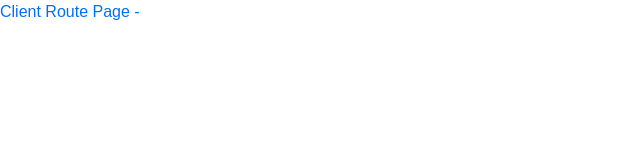
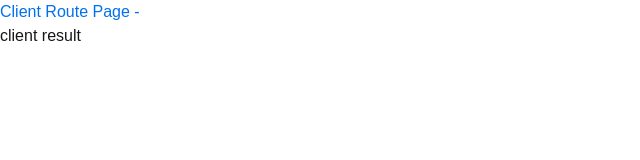
Before and after one commit to Shinia-Gupta/NextJS_RenderingDemo, a Next.js app: page /client-route in a window 1280 px wide. Shown: the top 160 px of the page, without its empty margins (0-640 px from the left). Built offline with nearby package versions, Linux system fonts and the light colour scheme.

Commit message:
client component pattern - client only code

```diff
--- a/package.json
+++ b/package.json
@@ -10,6 +10,7 @@
   },
   "dependencies": {
     "@types/react-slick": "^0.23.13",
+    "client-only": "^0.0.1",
     "next": "16.0.0",
     "react": "19.2.0",
     "react-dom": "19.2.0",
--- a/src/app/client-route/page.tsx
+++ b/src/app/client-route/page.tsx
@@ -1,12 +1,19 @@
 'use client'
 
 import { useTheme } from "@/src/components/Theme-Provider";
+import { clientSideFunction } from "@/src/utils/client-utils";
 
 // import { serverSideFunction } from "@/src/utils/server-utils";
 export default function ClientRoutePage() {
 const theme=useTheme()
 // const result=serverSideFunction()
+const result=clientSideFunction()
     // return <div>Client Route Page - {result}</div>;
-    return <div style={{color:theme.colors.primary}}>Client Route Page - </div>;
+    return (
+    <>
+    <div style={{color:theme.colors.primary}}>Client Route Page - </div>
+    <p>{result}</p>
+</>
+    )
 
 }
--- a/src/app/server-route/page.tsx
+++ b/src/app/server-route/page.tsx
@@ -1,12 +1,17 @@
 import { ImageSlider } from "@/src/components/imageSlider";
+import { clientSideFunction } from "@/src/utils/client-utils";
 import { serverSideFunction } from "@/src/utils/server-utils";
 
 export default function ServerRoutePage() {
     const result = serverSideFunction()
 
+    //trying to access the client only code in a server component when we have specified client-only package
+    // const result2=clientSideFunction()
+
     return (
         <>
             <div>Server Route Page - {result}</div>
+            {/* <p>{result2}</p> */}
             <ImageSlider />
         </>
     );
--- /dev/null
+++ b/src/utils/client-utils.ts
@@ -0,0 +1,8 @@
+import "client-only"
+
+export const clientSideFunction = () => {
+    console.log(`
+        use window or document objects here,
+        use localStorage or sessionStorage here`);
+    return "client result"
+}
```
Also changed, not shown: 1 other file (tests, documents, lock files or other folders).
